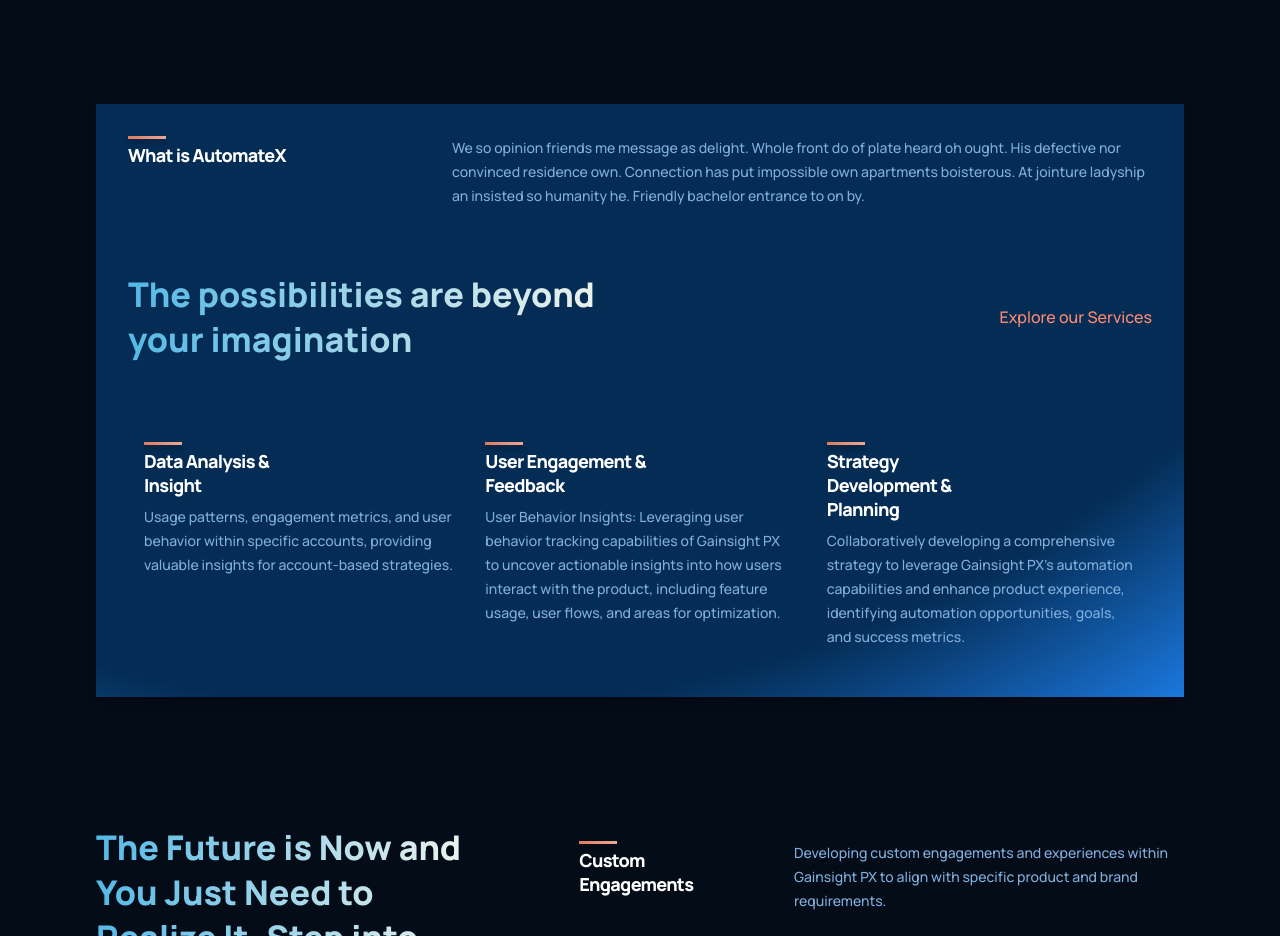
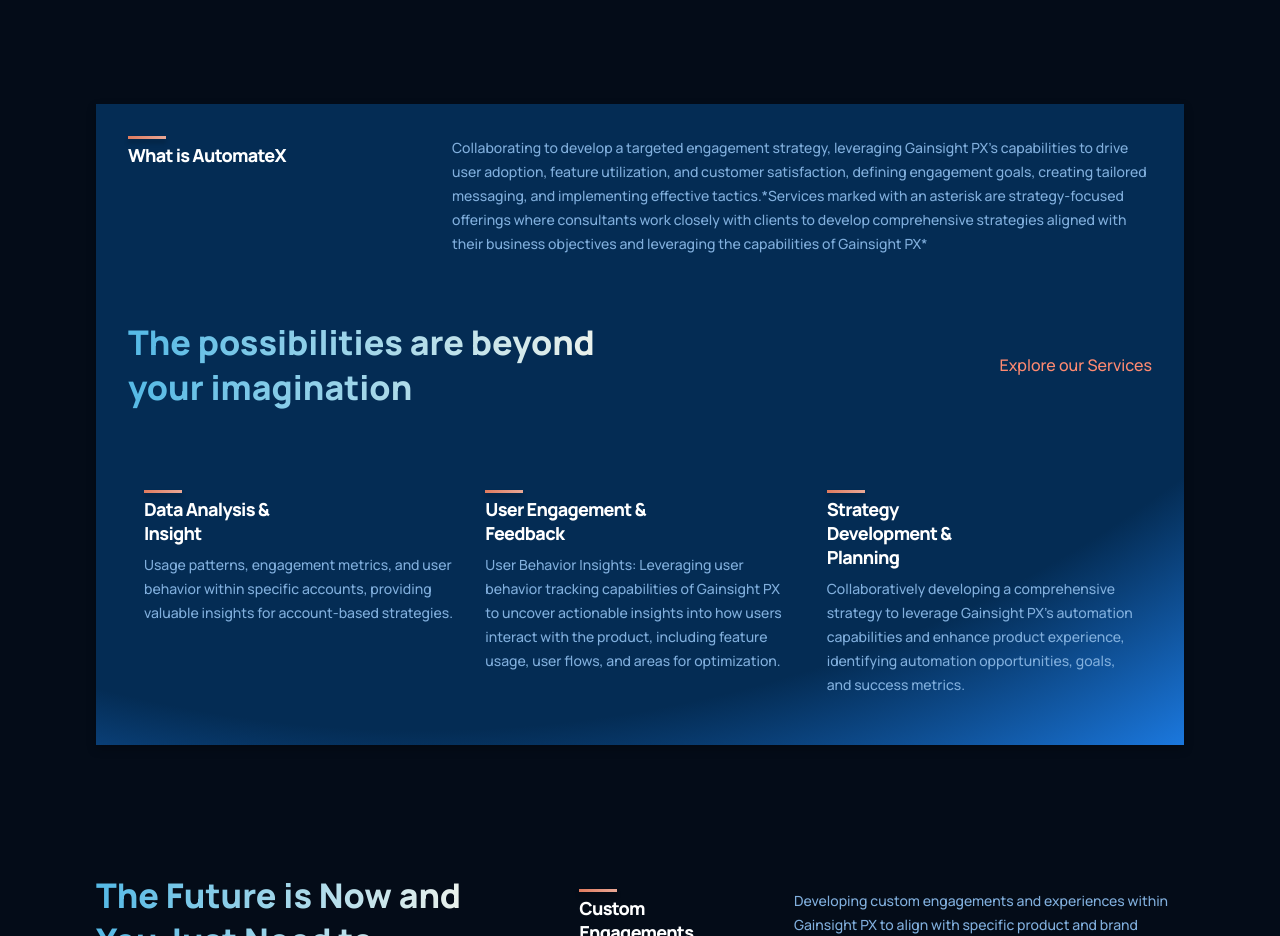
Before and after one commit to dannygibbz/Automatex-React, a React (Create React App) app: page / in a window 1280 px wide. Shown: the part 1020-1956 px from the top of the page. Built offline with nearby package versions, Linux system fonts and the light colour scheme.

Commit message:
changed about automatex placeholder text

```diff
--- a/src/containers/whatAutomatex/WhatAutomatex.jsx
+++ b/src/containers/whatAutomatex/WhatAutomatex.jsx
@@ -7,7 +7,7 @@
     <div className="automatex__whatautomatex-feature">
       <Feature
         title="What is AutomateX"
-        text="We so opinion friends me message as delight. Whole front do of plate heard oh ought. His defective nor convinced residence own. Connection has put impossible own apartments boisterous. At jointure ladyship an insisted so humanity he. Friendly bachelor entrance to on by."
+        text=" Collaborating to develop a targeted engagement strategy, leveraging Gainsight PX's capabilities to drive user adoption, feature utilization, and customer satisfaction, defining engagement goals, creating tailored messaging, and implementing effective tactics.*Services marked with an asterisk are strategy-focused offerings where consultants work closely with clients to develop comprehensive strategies aligned with their business objectives and leveraging the capabilities of Gainsight PX*"
       />
     </div>
     <div className="automatex__whatautomatex-heading">
```
